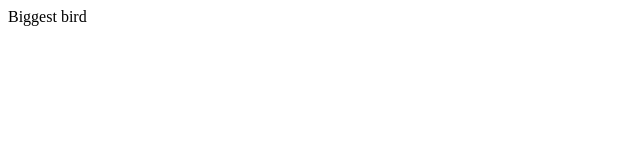
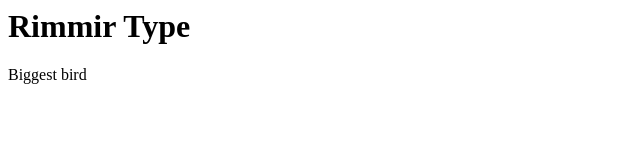
Before and after one commit to bigrimmir/bigmir.com, a plain HTML site: page index.html in a window 1280 px wide. Shown: the whole page, without its empty margins (0-640 px from the left). Drawn offline with Linux system fonts and the light colour scheme.

Commit message:
this is another man

```diff
--- a/index.html
+++ b/index.html
@@ -3,7 +3,7 @@
 
     </head>
 <body>
-
+   <h1>Rimmir Type</h1>
 <p>Biggest bird</p>
 
 
```
